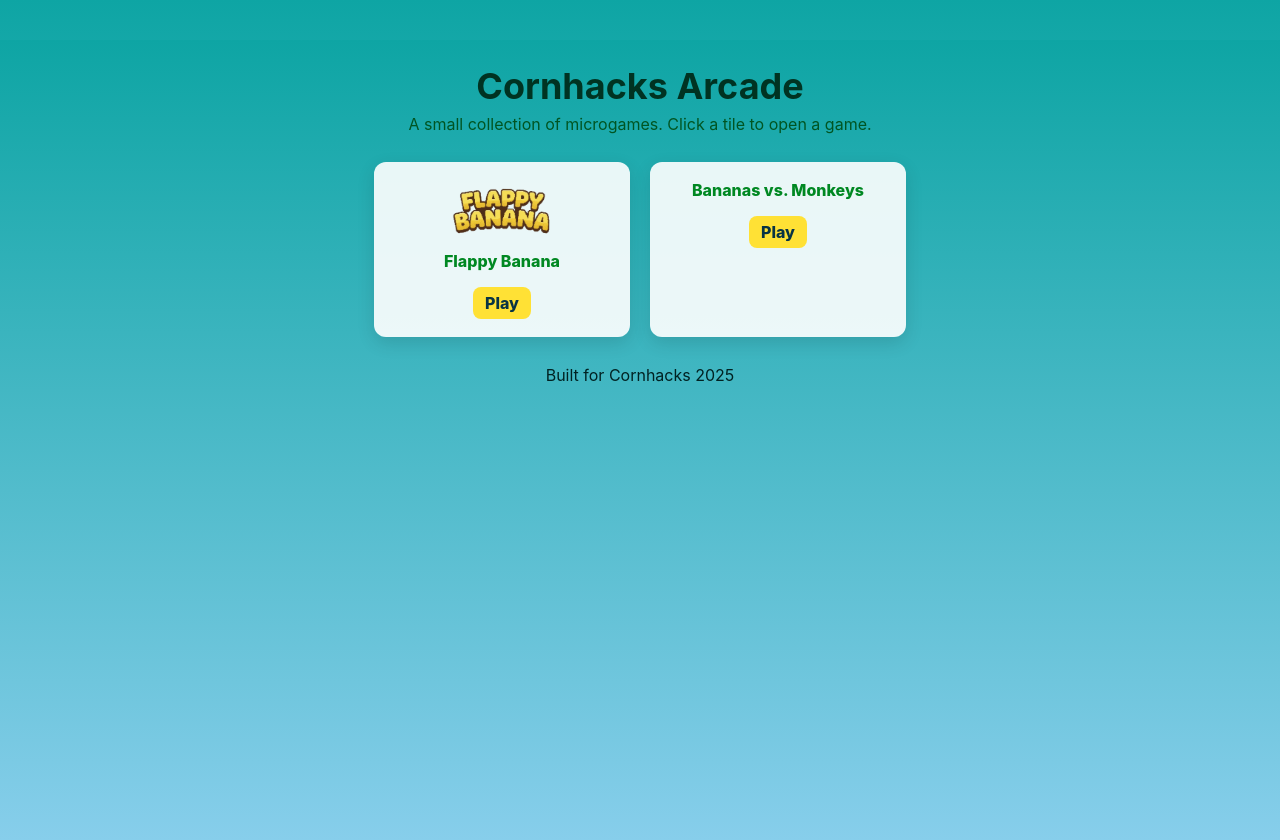
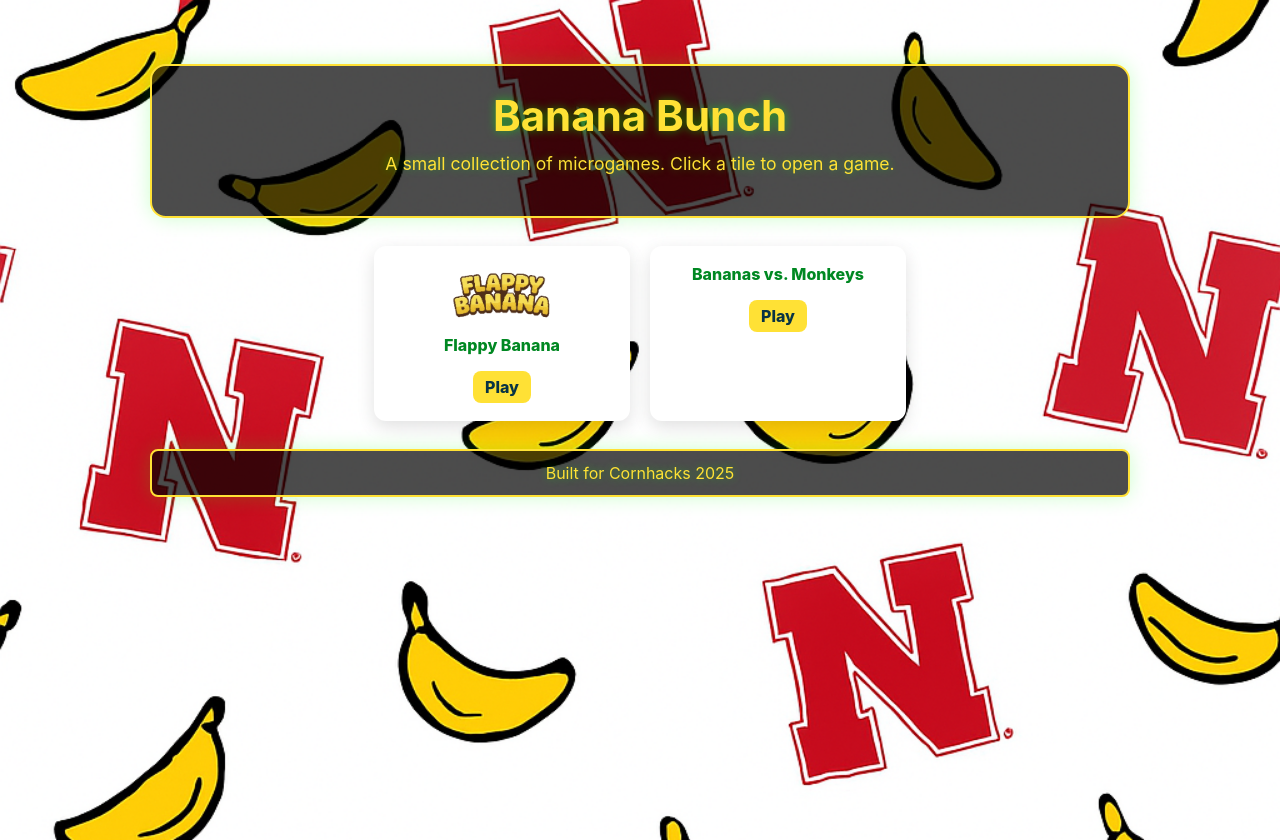
Before and after one commit to Tony-DAgosto/Cornhacks2025, a plain HTML site: page index.html in a window 1280 px wide. Drawn offline with Linux system fonts and the light colour scheme; files whose address does not match are found by name.

Commit message:
Changed the formatting the home page

```diff
--- a/index.css
+++ b/index.css
@@ -1,14 +1,119 @@
-:root{--bg:#0f172a;--panel:#ffffff;--accent:#FFE135}
-html,body{height:100%;margin:0;font-family:Inter,Arial,Helvetica,sans-serif;background:linear-gradient(180deg,#0ea5a4 0%, #87CEEB 100%);color:#062b2a}
-.home-wrap{max-width:980px;margin:40px auto;padding:24px}
-.home-header{text-align:center;color:#032}
-.home-header h1{margin:0;font-size:36px}
-.home-header .sub{margin-top:6px;color:#052}
-.games-grid{display:flex;gap:20px;justify-content:center;margin-top:28px}
-.game-tile{display:flex;flex-direction:column;align-items:center;gap:10px;text-decoration:none;background:rgba(255,255,255,0.9);padding:18px;border-radius:12px;width:220px;color:#082;box-shadow:0 6px 18px rgba(0,0,0,0.12);transition:transform .12s ease,box-shadow .12s ease}
-.game-tile:hover{transform:translateY(-6px);box-shadow:0 18px 34px rgba(0,0,0,0.18)}
-.game-tile img{max-width:140px;height:auto;border-radius:8px}
-.tile-title{font-weight:800}
-.tile-action{margin-top:6px;background:var(--accent);color:#083344;padding:6px 12px;border-radius:8px;font-weight:800}
-.home-footer{text-align:center;margin-top:28px;color:#022}
-@media (max-width:520px){.games-grid{flex-direction:column;align-items:center}.game-tile{width:90%}}
+:root {
+  --bg: #0f172a;
+  --panel: #ffffff;
+  --accent: #ffe135;
+}
+
+html,
+body {
+  height: 100%;
+  margin: 0;
+  font-family: Inter, Arial, Helvetica, sans-serif;
+  color: #062b2a;
+}
+
+body {
+  background-image: url("Home Page Assets/A playful background.png");
+  background-size: cover;
+  background-position: center;
+  background-attachment: fixed;
+  min-height: 100vh;
+}
+
+.home-wrap {
+  max-width: 980px;
+  margin: 40px auto;
+  padding: 24px;
+}
+
+.home-header {
+  text-align: center;
+  background: rgba(0, 0, 0, 0.7);
+  padding: 24px;
+  border-radius: 16px;
+  border: 2px solid var(--accent);
+  box-shadow: 0 0 20px rgba(0, 255, 0, 0.2);
+}
+
+.home-header h1 {
+  margin: 0;
+  font-size: 42px;
+  color: var(--accent);
+  text-shadow: 0 0 10px rgba(0, 255, 0, 0.5);
+}
+
+.home-header .sub {
+  margin-top: 12px;
+  color: var(--accent);
+  font-size: 1.1em;
+  text-shadow: 0 0 8px rgba(0, 255, 0, 0.4);
+}
+
+.games-grid {
+  display: flex;
+  gap: 20px;
+  justify-content: center;
+  margin-top: 28px;
+}
+
+.game-tile {
+  display: flex;
+  flex-direction: column;
+  align-items: center;
+  gap: 10px;
+  text-decoration: none;
+  background: #ffffff;
+  padding: 18px;
+  border-radius: 12px;
+  width: 220px;
+  color: #082;
+  box-shadow: 0 6px 18px rgba(0, 0, 0, 0.12);
+  transition: transform 0.12s ease, box-shadow 0.12s ease;
+}
+
+.game-tile:hover {
+  transform: translateY(-6px);
+  box-shadow: 0 18px 34px rgba(0, 0, 0, 0.18);
+}
+
+.game-tile img {
+  max-width: 140px;
+  height: auto;
+  border-radius: 8px;
+}
+
+.tile-title {
+  font-weight: 800;
+}
+
+.tile-action {
+  margin-top: 6px;
+  background: var(--accent);
+  color: #083344;
+  padding: 6px 12px;
+  border-radius: 8px;
+  font-weight: 800;
+}
+
+.home-footer {
+  text-align: center;
+  margin-top: 28px;
+  background: rgba(0, 0, 0, 0.7);
+  color: var(--accent);
+  padding: 12px;
+  border-radius: 8px;
+  border: 2px solid var(--accent);
+  text-shadow: 0 0 8px rgba(0, 255, 0, 0.4);
+  box-shadow: 0 0 20px rgba(0, 255, 0, 0.2);
+}
+
+@media (max-width: 520px) {
+  .games-grid {
+    flex-direction: column;
+    align-items: center;
+  }
+
+  .game-tile {
+    width: 90%;
+  }
+}
--- a/index.html
+++ b/index.html
@@ -9,7 +9,7 @@
   <body>
     <main class="home-wrap">
       <header class="home-header">
-        <h1>Cornhacks Arcade</h1>
+        <h1>Banana Bunch</h1>
         <p class="sub">
           A small collection of microgames. Click a tile to open a game.
         </p>
```
Also changed, not shown: Home Page Assets/A playful background.png (added).
